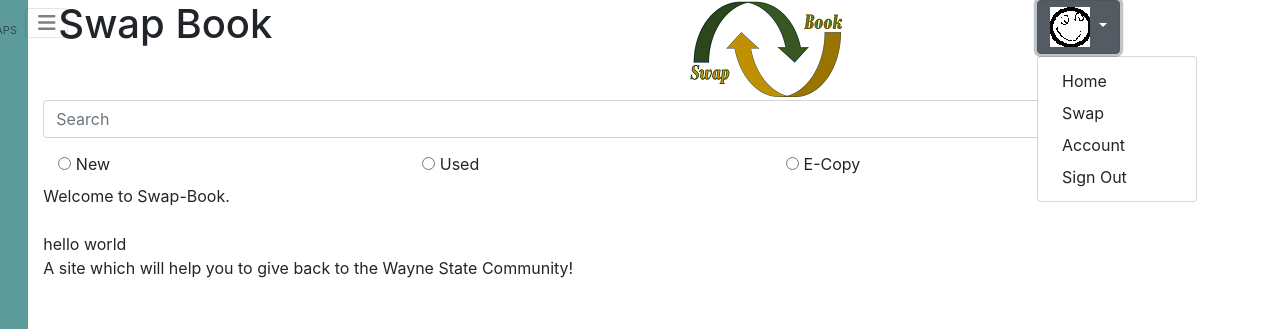
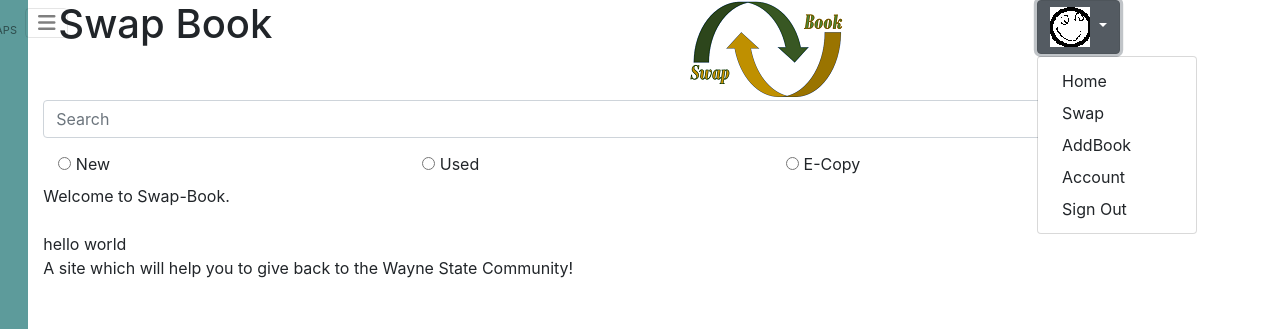
Before and after one commit to WSU-4110/Swap-Book, a PHP site: page / in a window 1280 px wide, after a click that opens the changed part. Shown: the top 329 px of the page. Run offline with PHP 8.4, Linux system fonts and the light colour scheme; the visitor is signed in with stand-in values (Sample User, id 1); data that the repository does not hold is empty; some libraries are stand-ins or nearby versions.

Commit message:
test menu feature

```diff
--- a/index.php
+++ b/index.php
@@ -70,6 +70,7 @@ error_reporting(E_ALL);
                                 <a class="dropdown-item" href="#" id="UserDDRightHomeButton">Home</a>
 
                                 <a class="dropdown-item" href="#" id="UserDDRightSwapButton">Swap</a>
+                                <a class="dropdown-item" href="#" id="UserDDRightAddBook">AddBook</a>
                                 <a class="dropdown-item" href="#" id="UserDDRightAccountButton">Account</a>
                                 <a class="dropdown-item" href="#" id="UserDDRightSignOutButton">Sign Out</a>
 
```
